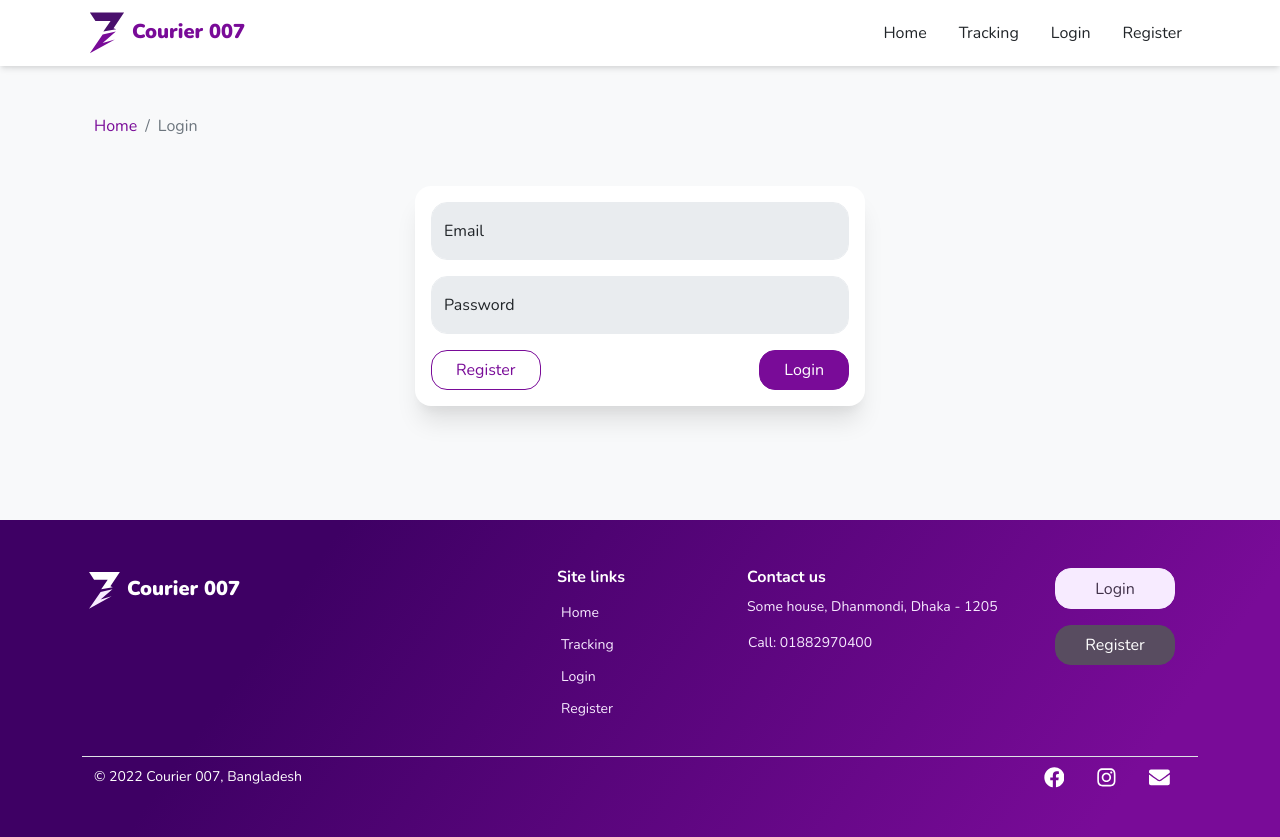
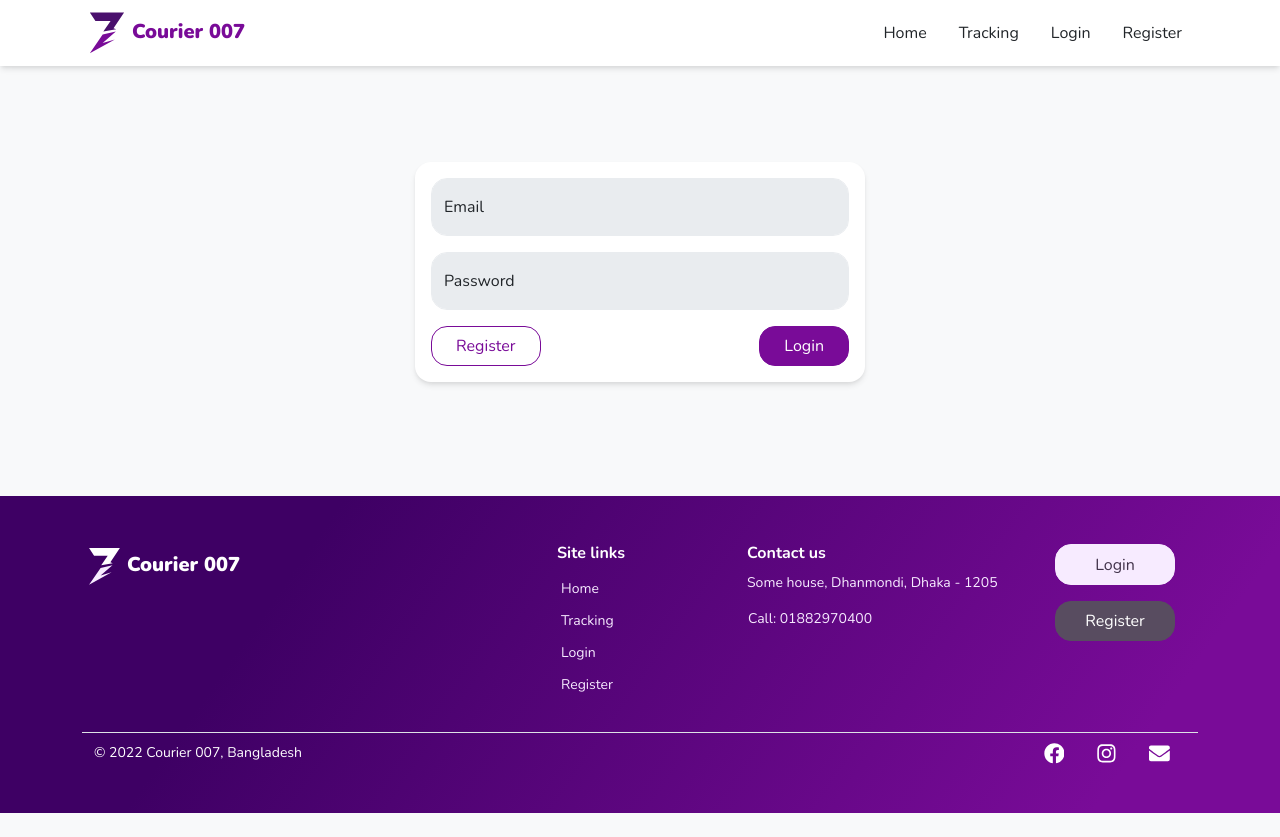
Before and after one commit to sifatulrabbi/courier-seven-webapp, a React (Create React App) app: page /login in a window 1280 px wide. After the commit the page ends 813 px from the top, so only its background shows below. Built offline with nearby package versions, Linux system fonts and the light colour scheme.

Commit message:
ref: refactor navbar and navbar links

```diff
--- a/src/pages/login.jsx
+++ b/src/pages/login.jsx
@@ -1,7 +1,6 @@
 import React from 'react';
 import {
   Container,
-  Breadcrumb,
   Form,
   Button,
   FormControl,
@@ -25,14 +24,10 @@ const Login = () => {
       className='container-lg p-4'
       style={{ marginTop: '90px', marginBottom: '90px' }}
     >
-      <Breadcrumb>
-        <Breadcrumb.Item href='/'>Home</Breadcrumb.Item>
-        <Breadcrumb.Item active>Login</Breadcrumb.Item>
-      </Breadcrumb>
       <div className='mb-5 w-100' />
       <Form
         action='submit'
-        className='bg-white shadow p-3 rounded mx-auto'
+        className='bg-white shadow-sm p-3 rounded mx-auto'
         style={{ maxWidth: '450px' }}
         onSubmit={loginForm.handleSubmit}
       >
```
